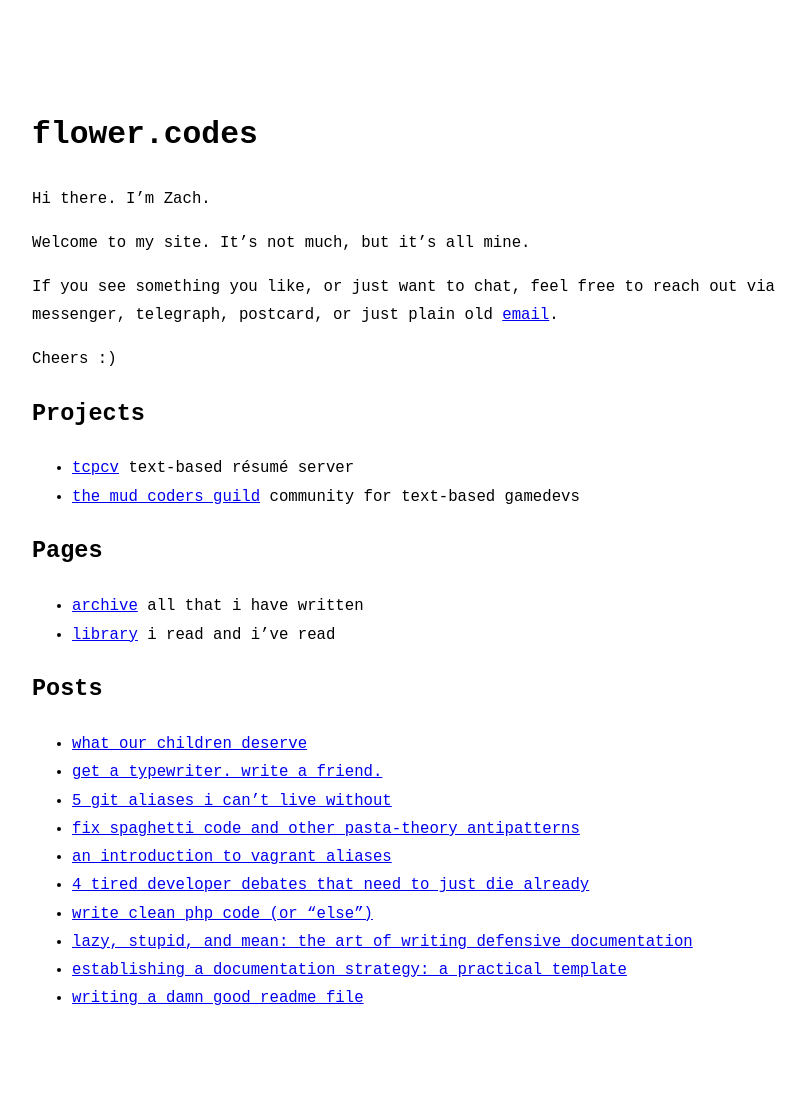
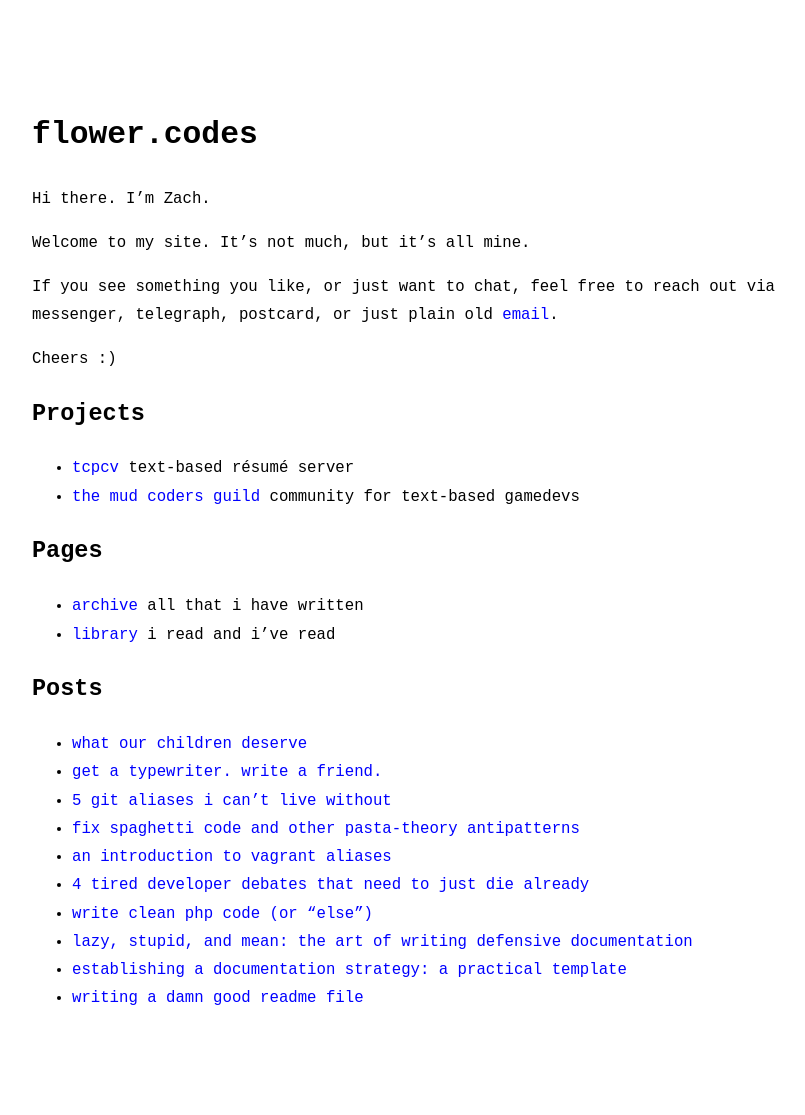
Before and after one commit to zachflower/flower.codes, a Jekyll site: the page built from index.md, in a window 1280 px wide. Shown: the whole page, without its empty margins (230-1035 px from the left). Built offline with Jekyll 4.4.1, drawn with Linux system fonts in a browser that asks for light colours; Markdown is read by kramdown in place of the engine named in the settings.

Commit message:
tiny tweak to link styling

```diff
--- a/_includes/head.html
+++ b/_includes/head.html
@@ -20,6 +20,15 @@
       font-size: 16px;
       font-size: .98rem !important;
       line-height: 1.8;
+    }
+
+    a {
+      color: blue;
+      text-decoration: none;
+    }
+
+    a:hover {
+      text-decoration: underline;
     }
 
     img {
```
